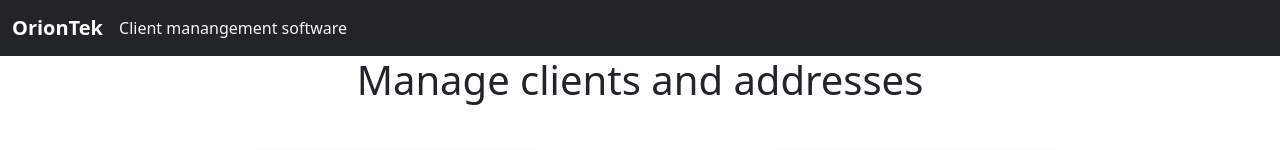
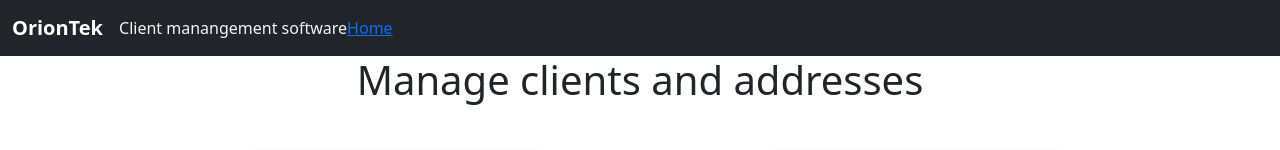
Before and after one commit to icebox827/OrionTek-client, a Vue app: page / in a window 1280 px wide. Shown: the top 150 px of the page. Built offline with nearby package versions, Linux system fonts and the light colour scheme.

Commit message:
Update app vue

```diff
--- a/src/App.vue
+++ b/src/App.vue
@@ -1,5 +1,5 @@
 <script setup>
-import { RouterView } from "vue-router";
+import { RouterView, RouterLink } from "vue-router";
 import FooterVue from "./components/Footer.vue";
 </script>
 
@@ -21,7 +21,9 @@ import FooterVue from "./components/Footer.vue";
           <span class="navbar-toggler-icon"></span>
         </button>
         <div class="collapse navbar-collapse" id="navbarNavAltMarkup">
-          <div class="navbar-nav"></div>
+          <div class="navbar-nav">
+            <RouterLink to="/">Home</RouterLink>
+          </div>
         </div>
       </div>
     </nav>
```
